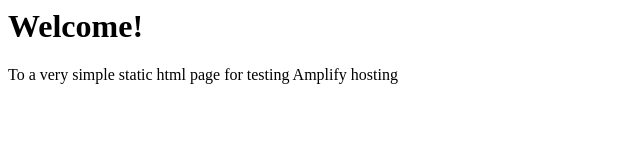
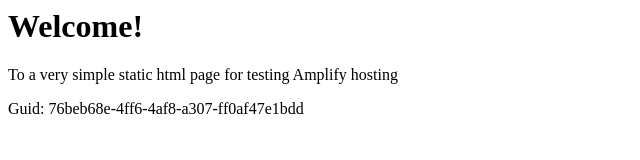
Before and after one commit to aws-aemilia-pdx/Github-PR-Commit-Integration-Test-DoNotTouch-Gith-OKSLNVO2-v1-prod-us-west-2, a website: page src/index.html in a window 1280 px wide. Shown: the whole page, without its empty margins (0-640 px from the left). Drawn offline with Linux system fonts and the light colour scheme.

Commit message:
commit from integ tests

```diff
--- a/src/index.html
+++ b/src/index.html
@@ -1,3 +1,5 @@
+
+
 <html lang="en">
 
 <head>
@@ -10,6 +12,6 @@
 <body>
     <h1>Welcome!</h1>
     <p>To a very simple static html page for testing Amplify hosting</p>
-</body>
+    <p>Guid: 76beb68e-4ff6-4af8-a307-ff0af47e1bdd</p></body>
 
 </html>
```
